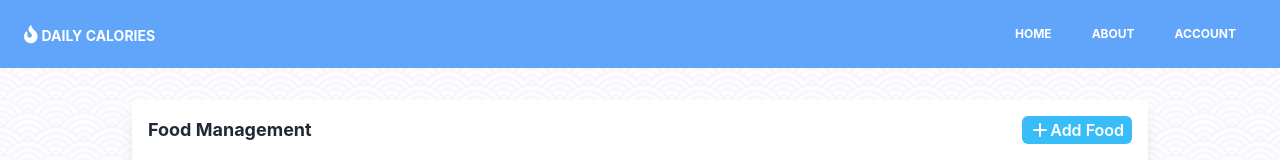
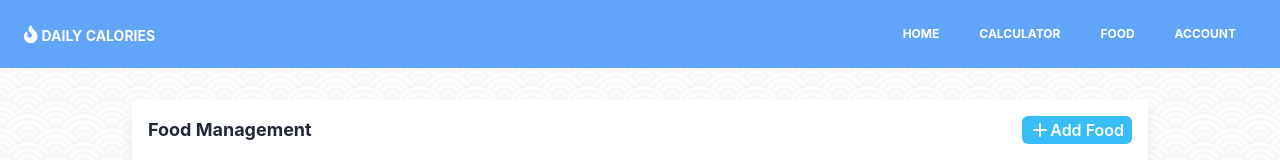
Before and after one commit to adityahimaone/FE-CaloriesTracker, a React (Create React App) app: page / in a window 1280 px wide. Shown: the top 160 px of the page. Built offline with nearby package versions, Linux system fonts and the light colour scheme.

Commit message:
Header Add

```diff
--- a/src/components/Header.jsx
+++ b/src/components/Header.jsx
@@ -44,7 +44,15 @@ export default function Navbar({ fixed }) {
                   className="px-5 py-2 flex items-center text-xs uppercase font-bold leading-snug text-white hover:bg-green-400 rounded-md"
                   href="#pablo"
                 >
-                  <span className="">About</span>
+                  <span className="">Calculator</span>
+                </a>
+              </li>
+              <li className="nav-item">
+                <a
+                  className="px-5 py-2 flex items-center text-xs uppercase font-bold leading-snug text-white hover:bg-green-400 rounded-md"
+                  href="#pablo"
+                >
+                  <span className="">Food</span>
                 </a>
               </li>
               <li className="nav-item">
```
